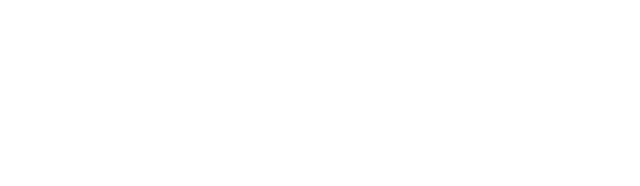
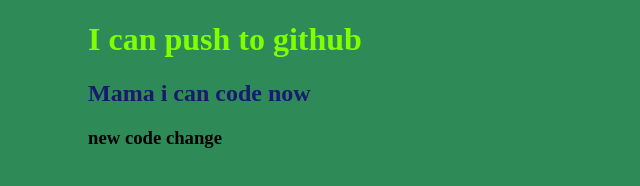
Before and after one commit to Si-tajin0/second-repo, a plain HTML site: page index.html in a window 1280 px wide. Shown: the whole page, without its empty margins (0-640 px from the left). Drawn offline with Linux system fonts and the light colour scheme.

Commit message:
added a some text

```diff
--- a/index.html
+++ b/index.html
@@ -5,8 +5,23 @@
     <meta http-equiv="X-UA-Compatible" content="IE=edge">
     <meta name="viewport" content="width=device-width, initial-scale=1.0">
     <title>My second github repo</title>
+    <style>
+        body {
+            min-height: 100vh;
+            background-color:seagreen;
+            padding: 0 80px;
+        }
+        h1{
+            color:chartreuse;
+        }
+        h2{
+            color: midnightblue;
+        }
+    </style>
 </head>
 <body>
-
+    <h1>I can push to github</h1>
+    <h2>Mama i can code now</h2>
+    <h3>new code change</h3>
 </body>
 </html>
```
